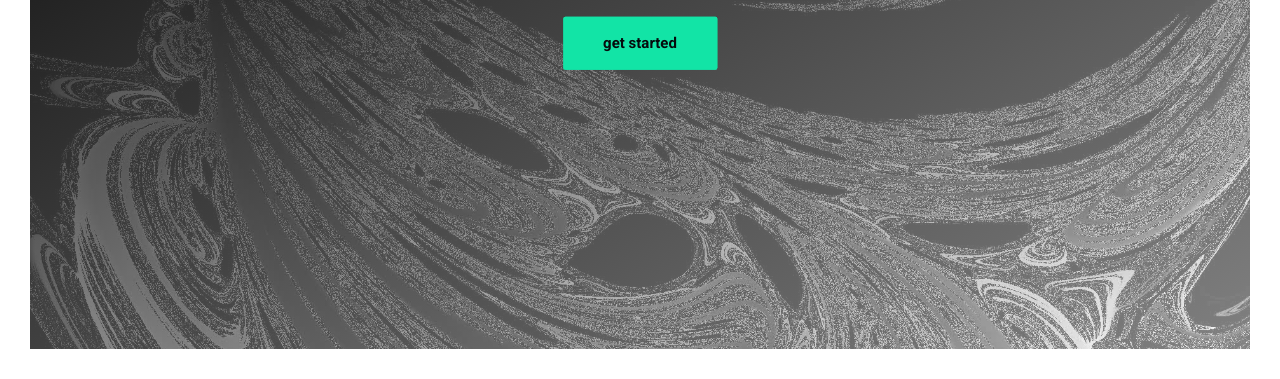
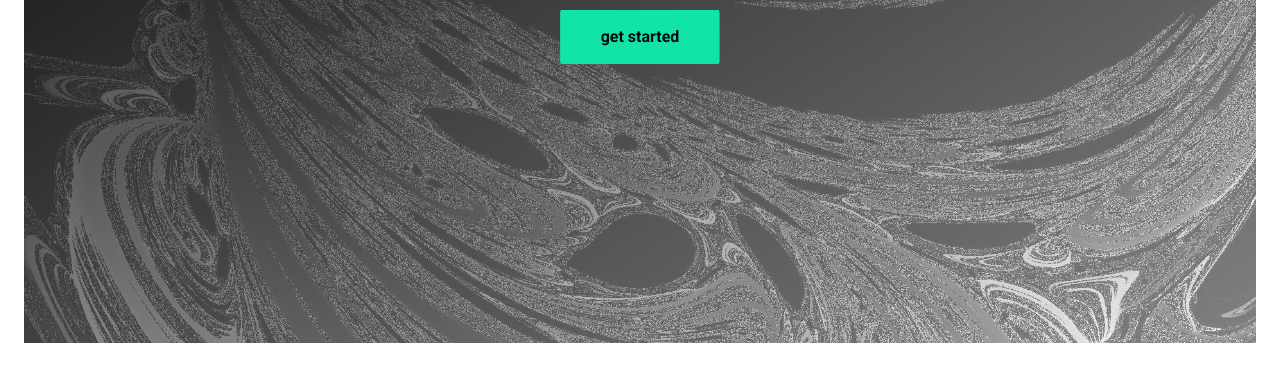
Before and after one commit to agohorel/aleph-site, a plain HTML site: page index.html in a window 1280 px wide. Shown: the part 441-820 px from the top of the page. Drawn offline with Linux system fonts and the light colour scheme.

Commit message:
decrease border, increase btn font size

```diff
--- a/css/style.css
+++ b/css/style.css
@@ -21,7 +21,7 @@ body {
 	font-weight: 300;
 	line-height: 1.5;
 	color: #060b0d;
-	padding: 3rem;
+	padding: 2.4rem;
 }
 
 .header {
@@ -115,7 +115,7 @@ body {
 .btn:visited {
 	font-family: Roboto, sans-serif;
 	font-weight: 700;
-	font-size: 1.5rem;
+	font-size: 1.6rem;
 	text-decoration: none;
 	padding: 1.5rem 4rem;
 	display: inline-block;
```
